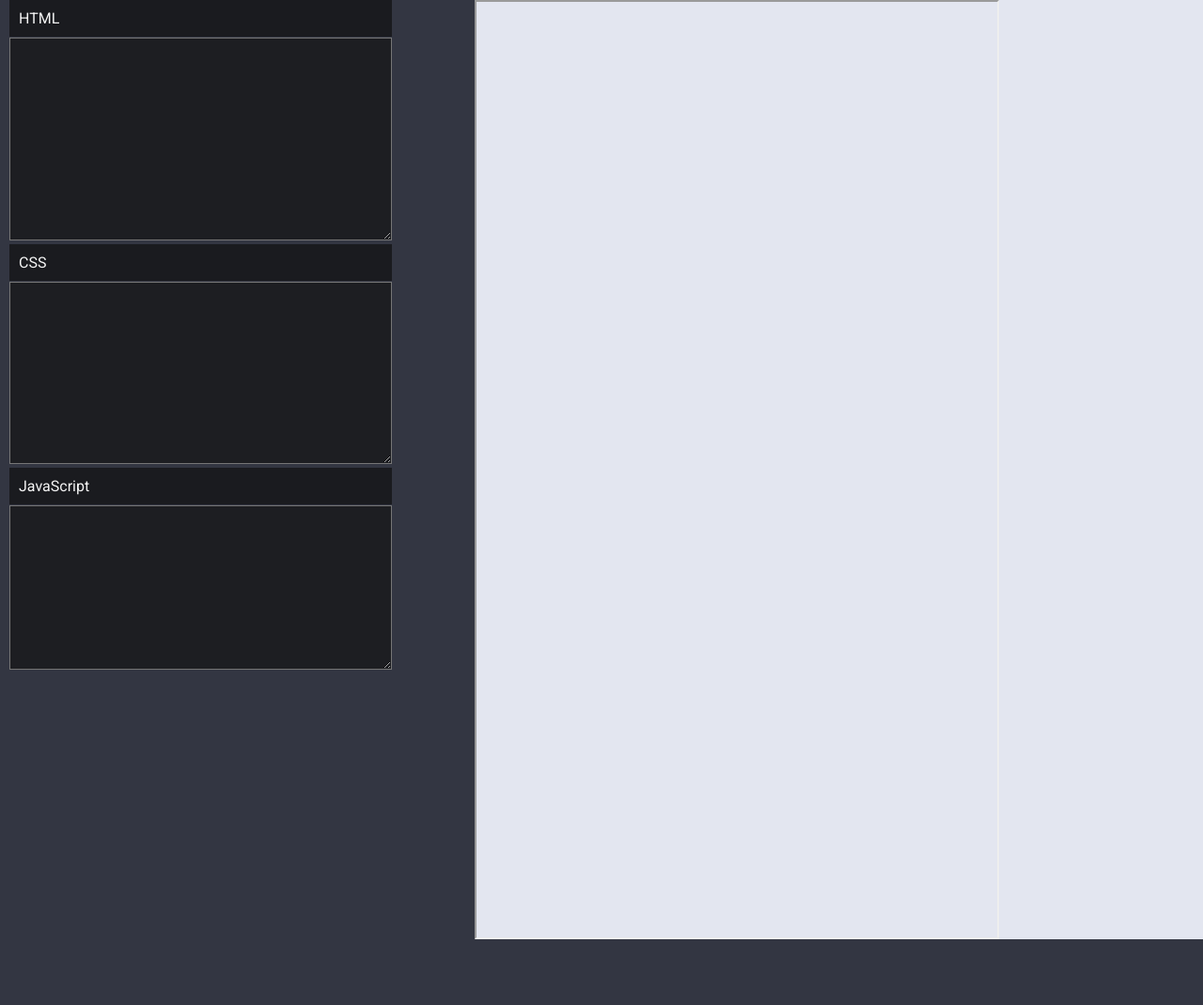
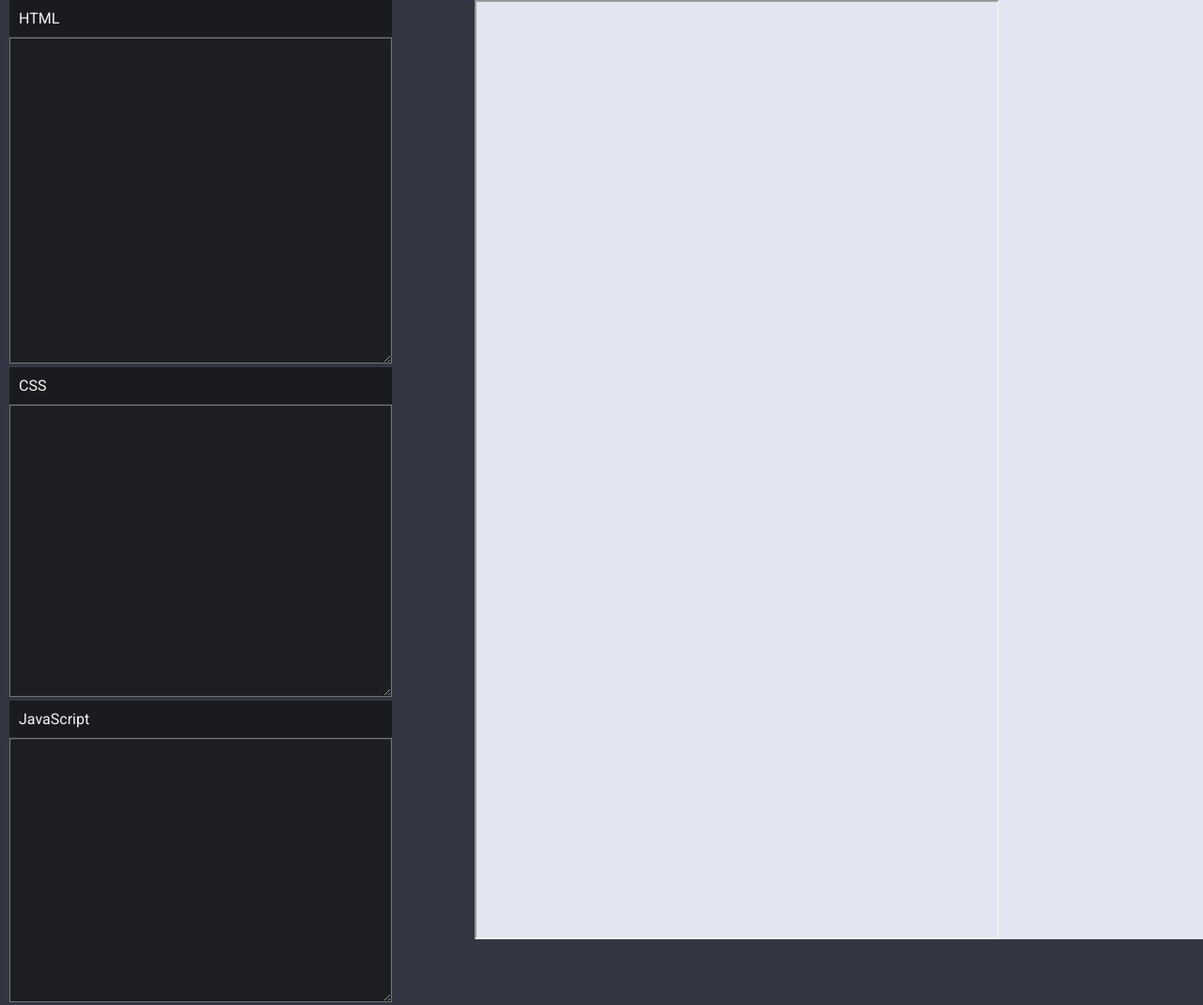
Before and after one commit to ACM-Thapar/HTML_Simulator, a plain HTML site: page Komal_Dua/index.html in a window 1280 px wide. Shown: the top 1070 px of the page at 94% size. Before the commit the page ends 1000 px from the top, so only its background shows below. Drawn offline with Linux system fonts and the light colour scheme.

Commit message:
displaychange

```diff
--- a/Komal_Dua/styling.css
+++ b/Komal_Dua/styling.css
@@ -6,13 +6,13 @@
 }
 body{
     background-color: #333642;
-    /* overflow-x: 0 !important; */
+    overflow-x: 0 !important;
 }
 
 .container{
     height: 100vh;
     width: 100vwh;
-    display : contents;
+    display : grid;
     grid-template-rows : 1fr 1fr;
     grid-gap : 10px;
     overflow-x: 0 !important;
```
